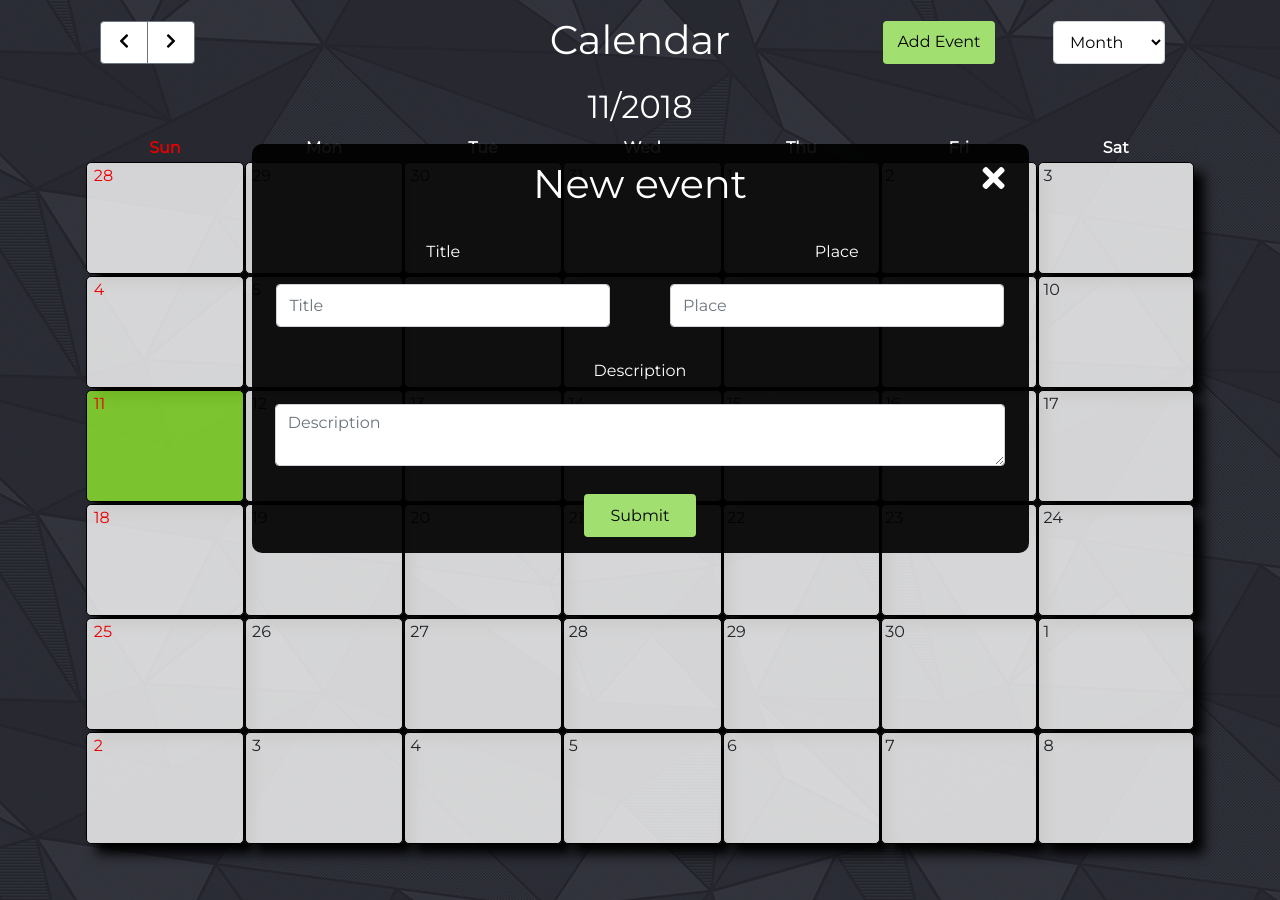
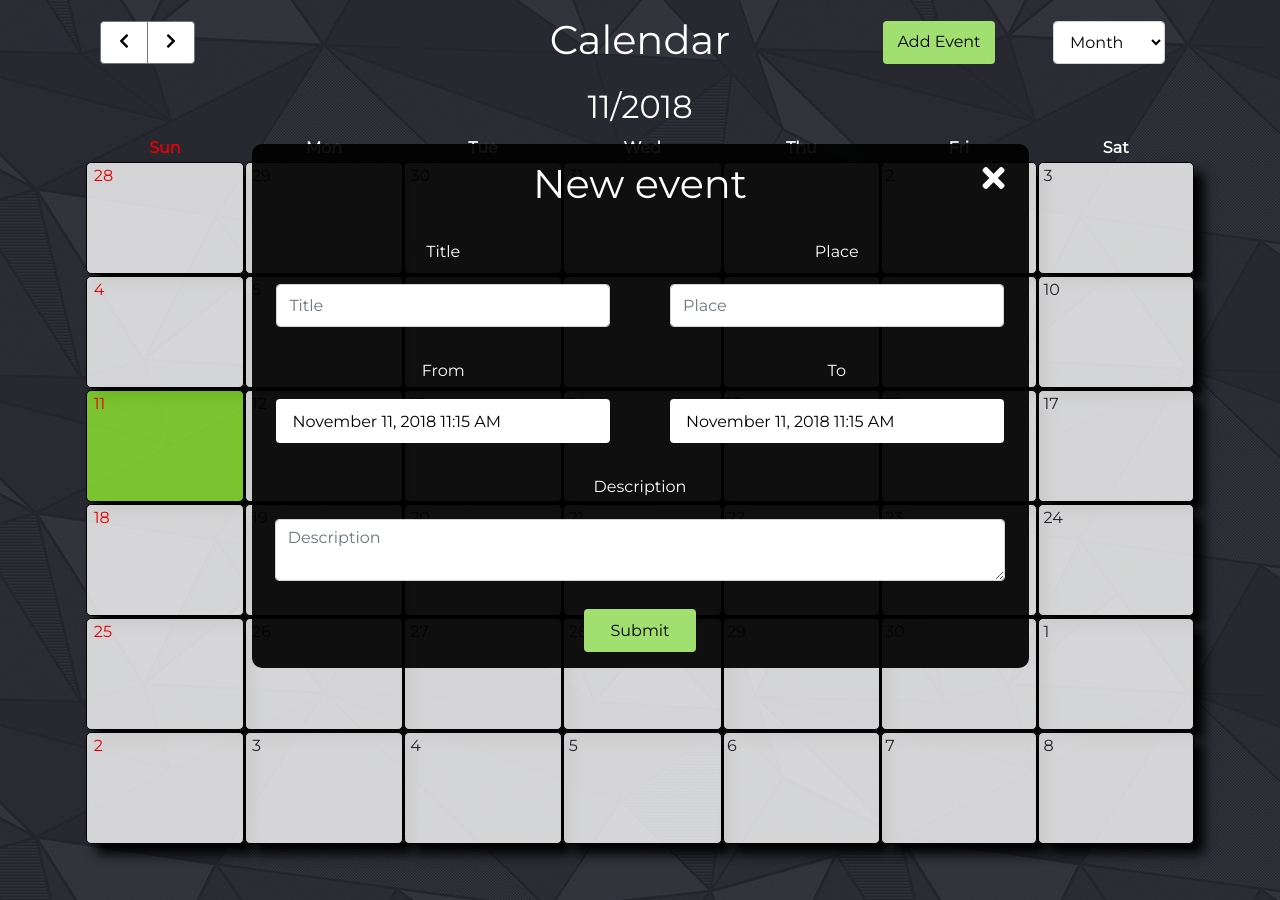
Before and after one commit to Sergeyakzhik/react-redux-calendar, a React (Create React App) app: page / in a window 1280 px wide. Both pictures are taken after a click on the button "Add Event". Shown: the top 900 px of the page. Built offline with nearby package versions, Linux system fonts and the light colour scheme.

Commit message:
fix DatePicker actions

```diff
--- a/package.json
+++ b/package.json
@@ -10,7 +10,8 @@
     "react-dom": "^16.6.1",
     "react-redux": "^5.1.0",
     "react-scripts": "^2.1.1",
-    "redux": "^4.0.1"
+    "redux": "^4.0.1",
+    "redux-form": "^7.4.2"
   },
   "scripts": {
     "start": "react-scripts start",
--- a/src/components/AddEventField/AddEventForm/AddEventForm.js
+++ b/src/components/AddEventField/AddEventForm/AddEventForm.js
@@ -1,8 +1,18 @@
 import React from 'react';
+import moment from "moment";
 import { Field, reduxForm } from 'redux-form';
+import DatePicker from "react-datepicker";
 
 let AddEventForm = props => {
-  const { onSubmit } = props;
+  const {
+    onSubmit,
+    startDate,
+    endDate,
+    minDate,
+    handleStartDateChange,
+    handleEndDateChange
+  } = props;
+  let currentTime = moment();
 
   return (
     <form onSubmit={onSubmit}>
@@ -14,6 +24,40 @@ let AddEventForm = props => {
         <div className="form-group col-sm-6 text-center">
           <label htmlFor="place">Place</label>
           <Field name="place" component="input" type="text" className="form-control" id="place" placeholder="Place" />
+        </div>
+        <div className="form-group col-sm-6 text-center">
+          <label htmlFor="dateTimeStart" className="col-form-label">From</label>
+          <Field
+            name="startDate"
+            component={() =>
+               (<DatePicker
+                 selected={startDate}
+                 onChange={handleStartDateChange}
+                 minDate={currentTime}
+                 showTimeSelect
+                 timeIntervals={15}
+                 dateFormat="LLL"
+                 timeCaption="Time"
+               />)
+             }
+           />
+        </div>
+        <div className="form-group col-sm-6 text-center">
+          <label htmlFor="dateTimeEnd" className="col-form-label">To</label>
+          <Field
+            name="endDate"
+            component={() =>
+               (<DatePicker
+                 selected={endDate}
+                 onChange={handleEndDateChange}
+                 minDate={startDate}
+                 showTimeSelect
+                 timeIntervals={15}
+                 dateFormat="LLL"
+                 timeCaption="Time"
+               />)
+             }
+           />
         </div>
         <div className="form-group col-sm-12 text-center">
           <label htmlFor="comment">Description</label>
--- a/src/containers/AddEventFieldContainer.js
+++ b/src/containers/AddEventFieldContainer.js
@@ -57,7 +57,7 @@ class AddEventFieldContainer extends React.Component {
 
   render() {
     const { startDate, endDate } = this.props;
-    const currentTime = moment();
+
     return (
       <div className="input-form">
         <h1>New event</h1>
@@ -66,6 +66,10 @@ class AddEventFieldContainer extends React.Component {
         </div>
         <AddEventForm
           onSubmit={this.submit}
+          startDate={startDate}
+          endDate={endDate}
+          handleStartDateChange={this.handleStartDateChange}
+          handleEndDateChange={this.handleEndDateChange}
         />
       </div>
     );
```
Also changed, not shown: 1 other file (tests, documents, lock files or other folders).
